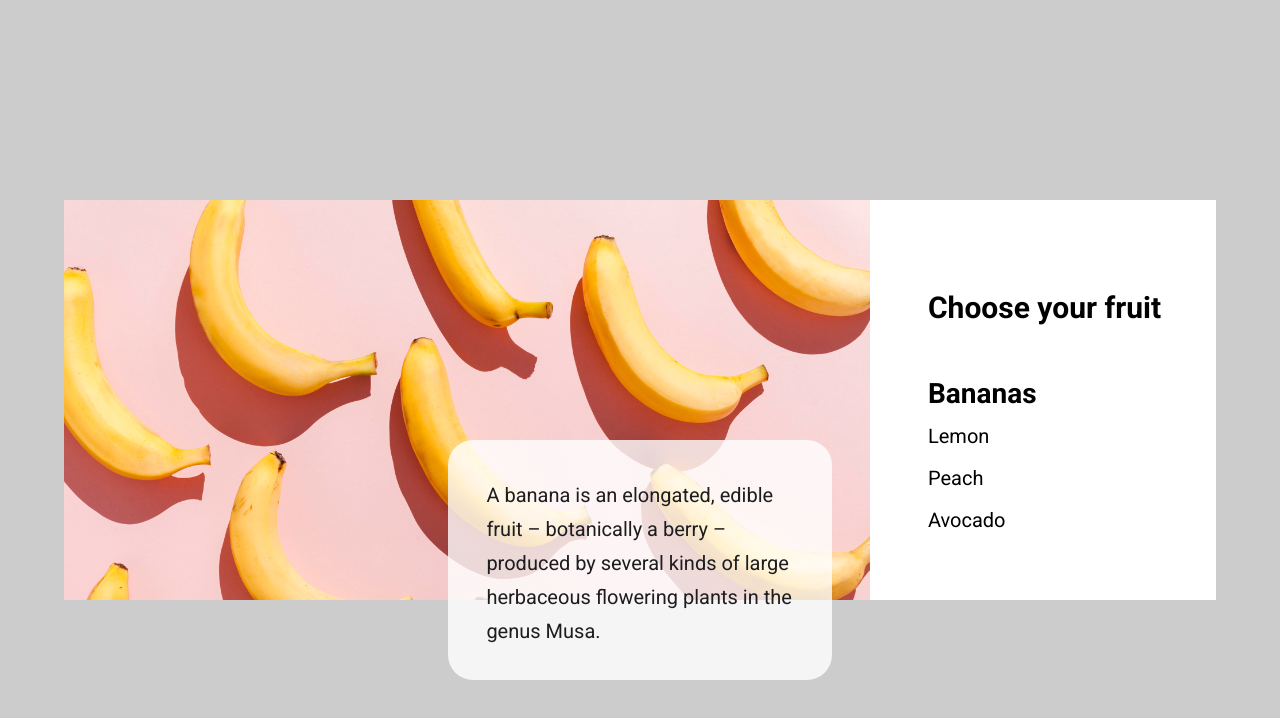
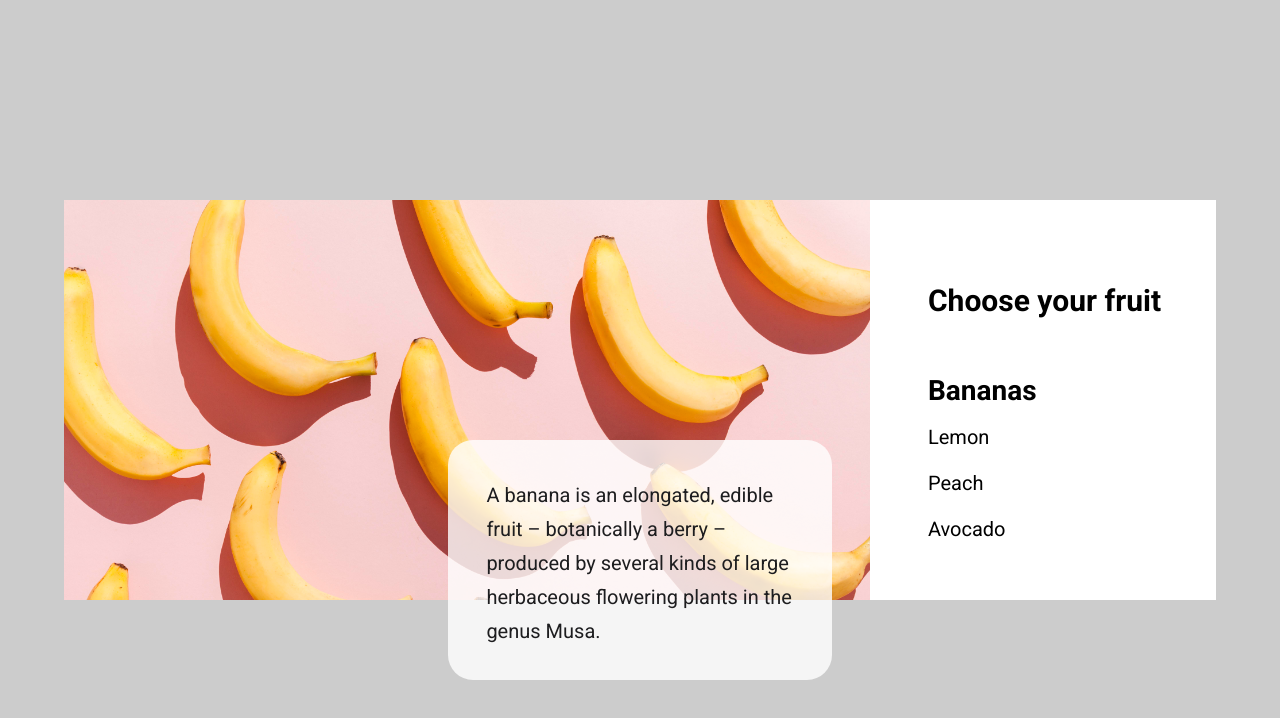
Before and after one commit to AleksandrCherepakhin/Tab_slides, a plain HTML site: page index.html in a window 1280 px wide. Both pictures are taken after a click on the element "Bananas". Drawn offline with Linux system fonts and the light colour scheme.

Commit message:
tabs_slides

```diff
--- a/script.js
+++ b/script.js
@@ -6,12 +6,11 @@ window.addEventListener('DOMContentLoaded', () => {
           allTabs = document.querySelector('.tabheader__items'),
           tab = document.querySelectorAll('.tabheader__item');
 
+    function hideTabContent() {
 
-function hideTabContent() {
         tabContent.forEach(element => {
-        // element.style.display = 'none';
             element.classList.add('hide');
-        element.classList.remove('show');
+            element.classList.remove('show', 'fade');
         });
 
         tab.forEach(element => {
@@ -20,18 +19,16 @@ function hideTabContent() {
     }
 
     function showTabContent(i = 0) {
-    tabContent[i].classList.add('show');
+        tabContent[i].classList.add('show', 'fade');
         tabContent[i].classList.remove('hide');
-    // tabContent[i].style.display = 'block';
         tab[i].classList.add('tabheader__item_active');
     }
 
     hideTabContent();
     showTabContent();
 
-
     allTabs.addEventListener('click', (element) => {
-    let target = element.target;
+        const target = element.target;
 
         if(target && target.classList.contains('tabheader__item')) {
             tab.forEach((item, i) => {
--- a/style.css
+++ b/style.css
@@ -75,7 +75,7 @@ body {
 h3 {
     font-size: 1.5rem;
     font-weight: 700;
-    padding-bottom: 18px;
+    padding-bottom: 15px;
 }
 
 
@@ -86,8 +86,10 @@ h3 {
 }
 
 .tabheader__item {
-    line-height: 2.1rem;
+    line-height: 1.8rem;
     cursor: pointer;
+    transition: 500ms;
+    margin-top: 10px;
 }
 
 .hide {
@@ -97,3 +99,13 @@ h3 {
 .show {
 display: block;
 }
+
+.fade {
+animation-name: fade;
+animation-duration: 1.5s;
+}
+
+@keyframes fade {
+    from{opacity: 0.1;}
+    to{opacity: 1;}
+}
```
Lines whose indentation alone changed are shown as unchanged.
